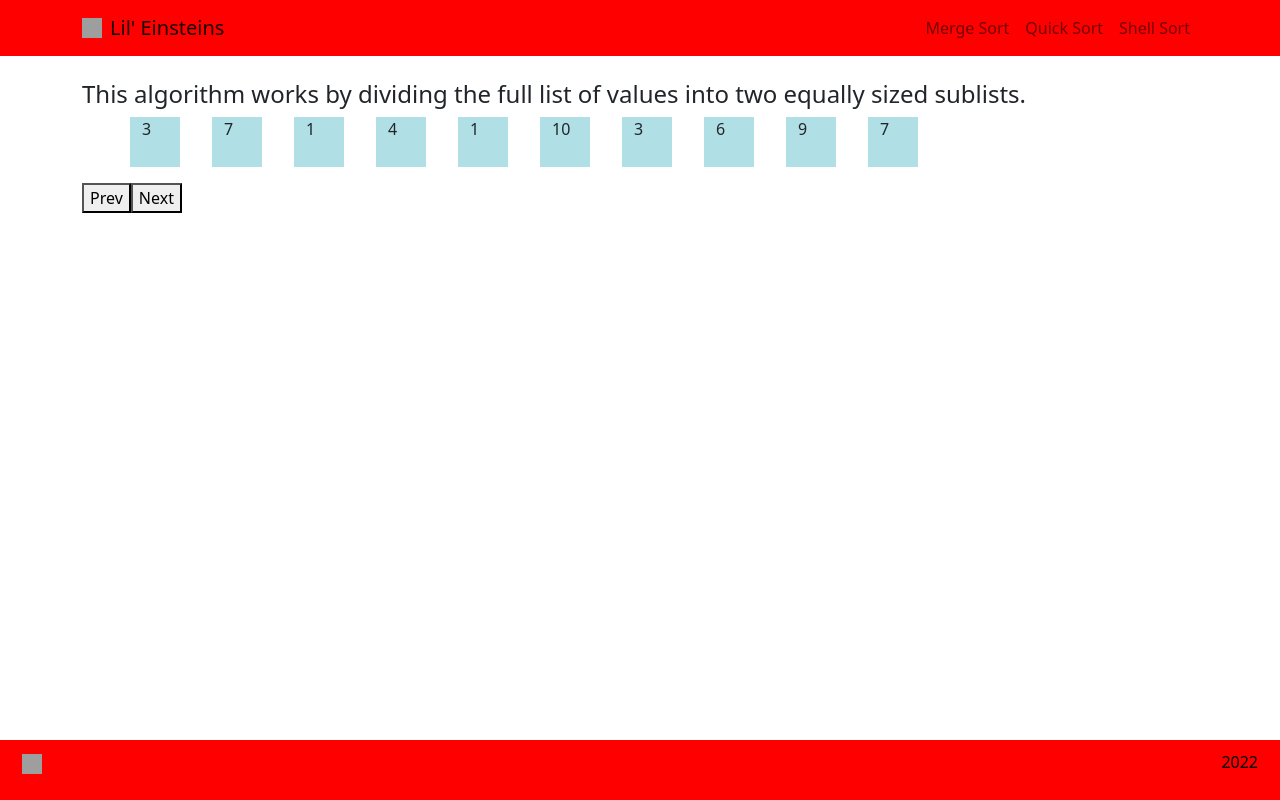
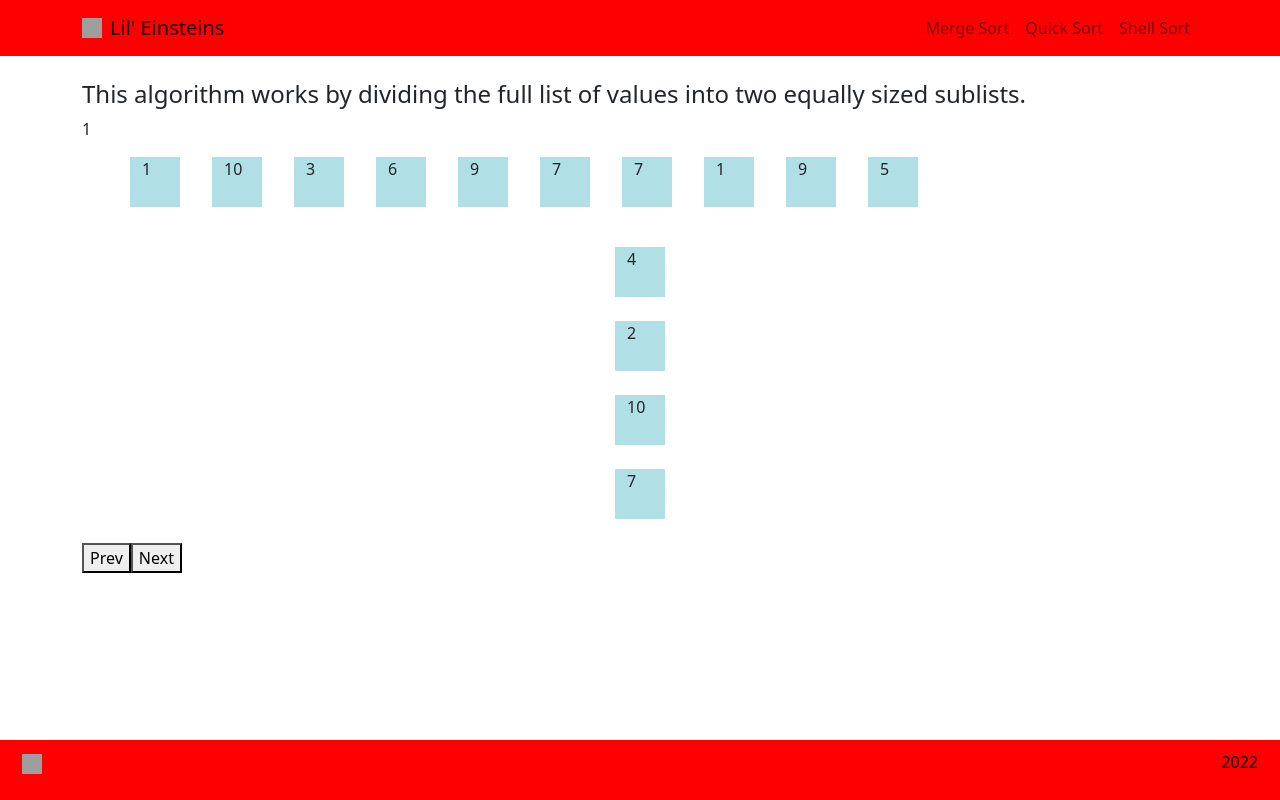
Before and after one commit to ShaimaaAliECE/se3350_project-group-33, a React (Create React App) app in the folder lil-einsteins/: page / in a window 1280 px wide. Built offline with nearby package versions, Linux system fonts and the light colour scheme; grey boxes are pictures that could not be loaded.

Commit message:
added disappearing and reapearing layers for the tutorial

```diff
--- a/lil-einsteins/src/components/Components.css
+++ b/lil-einsteins/src/components/Components.css
@@ -16,3 +16,25 @@
     float: left;
     padding: 10px;
 }
+
+/*Transition CSS*/
+.numberContainer-enter{
+  opacity: 0;
+  transform: scale(0.9);
+}
+/* This is where we can add the transition*/
+.numberContainer-enter-active{
+  opacity: 1;
+  transform: translateX(0);
+  transition: opacity 300ms, transform 300ms;
+}
+/* This fires as soon as the this.state.showList is false */
+.numberContainer-exit{
+  opacity: 1;
+}
+/* fires as element leaves the DOM*/
+.numberContainer-exit-active{
+  opacity: 0;
+  transform: scale(0.9);
+  transition: opacity 300ms, transform 300ms;
+}
--- a/lil-einsteins/src/components/TutorialComponent.js
+++ b/lil-einsteins/src/components/TutorialComponent.js
@@ -1,7 +1,8 @@
-import react from "react";
+import react, { useEffect } from "react";
 import React, { useState } from 'react';
 import "./Components.css";
 import 'bootstrap/dist/css/bootstrap.min.css';
+import {CSSTransition} from "react-transition-group";
 import {Container} from "react-bootstrap";
 
 
@@ -15,9 +16,20 @@ function Tutorial () {
     //     layer5 : {tutorialText: null},
     // };
 
-    const[layer,  setLayer] = useState(1);
     const[tutorialText, setTutorialText] = useState("This algorithm works by dividing the full list of values into two equally sized sublists.")
+    const[step, setStep] = useState(1);
+    const[showAnimation, setShowAnimation] = useState(false)
 
+    //Layers Enabled
+    const[layer2,  setLayer2] = useState(true);
+    const[layer3,  setLayer3] = useState(true);
+    const[layer4,  setLayer4] = useState(true);
+    const[layer5,  setLayer5] = useState(true);
+
+
+    useEffect(() => {
+
+    });
 
 
         return(
@@ -27,8 +39,10 @@ function Tutorial () {
                     <h4>{tutorialText}</h4>
                 </div>
 
+                <div><p>{step}</p></div>
+
                 <div className="tutoialDisplay">
-
+                    <div className="layer1">
                         <ul className="numberList">
                             <li>
                                 <div>
@@ -111,13 +125,79 @@ function Tutorial () {
                                 </div>
                             </li>
                         </ul>
+                    </div>
+                    <br></br>
 
+                    <div className="layer2">
+                    <CSSTransition
+                    in={layer2}
+                    timeout={400}
+                    classNames = "numberContainer"
+                    unmountOnExit /*when the element disappears, it’s actually going to leave the DOM*/
+                    onExited= {()=> setShowAnimation(false)}
+                    >
+                        <Container style={{
+                            width: 50, height: 50, backgroundColor: 'powderblue'}}>
+                            {Math.floor(Math.random() * 10)+1}
+                        </Container>
+
+                    </CSSTransition>
+                    </div>
+                    <br></br>
+
+                    <div className="layer3">
+                    <CSSTransition
+                    in={layer3}
+                    timeout={400}
+                    classNames = "numberContainer"
+                    unmountOnExit
+                    >
+                        <Container style={{
+                            width: 50, height: 50, backgroundColor: 'powderblue'}}>
+                            {Math.floor(Math.random() * 10)+1}
+                        </Container>
+
+                    </CSSTransition>
+                    </div>
+                    <br></br>
+
+                    <div className="layer4">
+                    <CSSTransition
+                    in={layer4}
+                    timeout={400}
+                    classNames = "numberContainer"
+                    unmountOnExit
+                    >
+
+                    <Container style={{
+                        width: 50, height: 50, backgroundColor: 'powderblue'}}>
+                        {Math.floor(Math.random() * 10)+1}
+                    </Container>
+
+                    </CSSTransition>
+                    </div>
+                    <br></br>
+
+                    <div className="layer5">
+                    <CSSTransition
+                    in={layer5}
+                    timeout={400}
+                    classNames = "numberContainer"
+                    unmountOnExit
+                    >
+                        <Container style={{
+                            width: 50, height: 50, backgroundColor: 'powderblue'}}>
+                            {Math.floor(Math.random() * 10)+1}
+                        </Container>
+                    </CSSTransition>
+                    </div>
                 </div>
 
-                <button className="prevBtn" >
+                <br></br>
+                <button className="prevBtn" OnClick ={() => setLayer3(true)}>
                     Prev
                 </button>
-                <button className="nextBtn" >
+                <button className="nextBtn" OnClick={() => setLayer2(true)}>
                     Next
                 </button>
 
```
Lines whose indentation alone changed are shown as unchanged.
